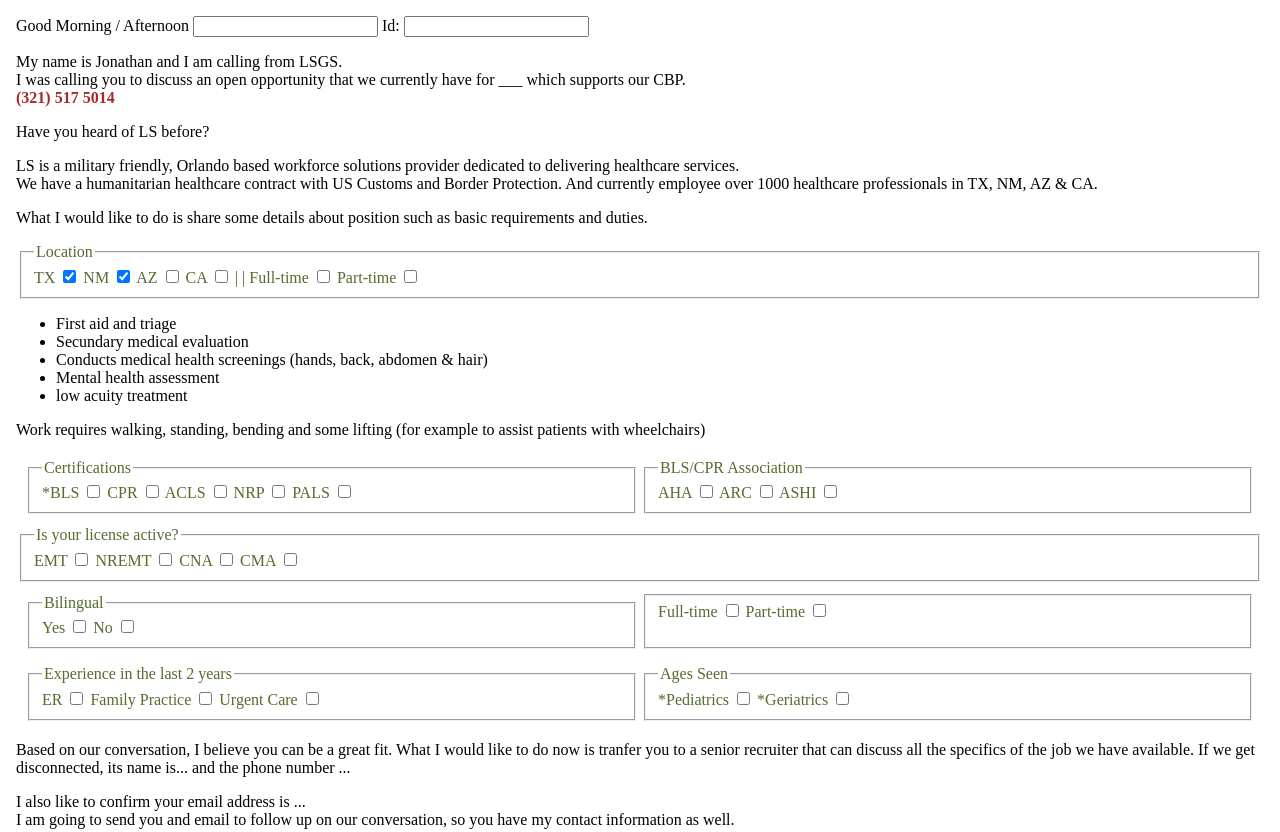
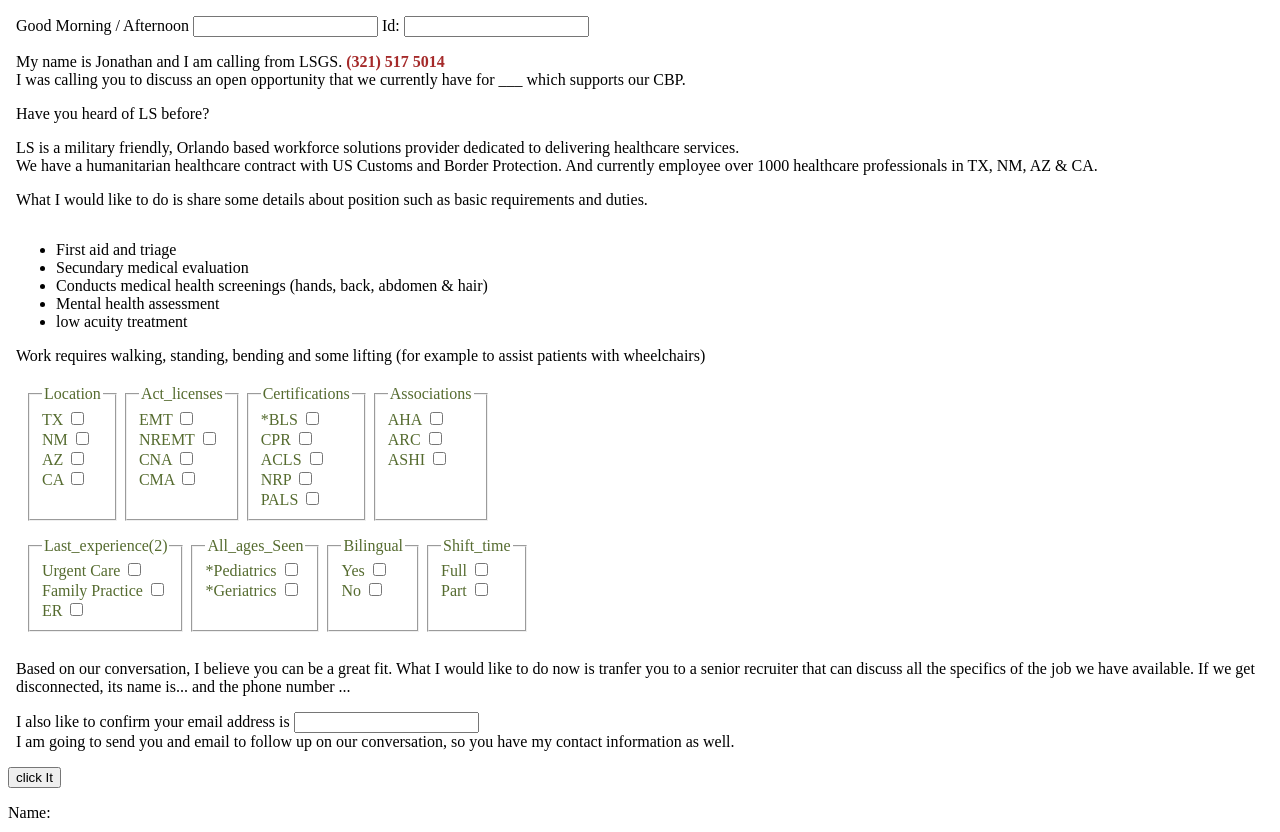
Before and after one commit to Jonathan-Robles/checklist, a plain HTML site: page index.html in a window 1280 px wide. Shown: the top 832 px of the page. Drawn offline with Linux system fonts and the light colour scheme.

Commit message:
Add files via upload

```diff
--- a/index.html
+++ b/index.html
@@ -29,7 +29,7 @@
         }
 
         .container fieldset{
-            width: 50%;
+            width: min-content;
 
         }
     </style>
@@ -39,10 +39,10 @@
 
     <div>
         <p>Good Morning / Afternoon <input type="text" id="name_1"> Id: <input type="text" id="id_1"></p>
-        <p>My name is Jonathan and I am calling from LSGS.<br>
+        <p>My name is Jonathan and I am calling from LSGS. <b> (321) 517 5014</b> <br>
             I was calling you to discuss an open opportunity that we
             currently have for ___ which supports our CBP.
-            <b> <br>(321) 517 5014</b>
+
         </p>
         <p>Have you heard of LS before?</p>
         <p>LS is a military friendly, Orlando based
@@ -53,17 +53,9 @@
         </p>
         <p>What I would like to do is share some details about position such as basic requirements and duties. </p>
 
-        <fieldset id="location_1">
-            <legend>Location</legend>
-            TX <input checked="checked" type="checkbox" value="TX" name="tx">
-            NM <input checked="checked" type="checkbox" value="NM" name="nm">
-            AZ <input type="checkbox" value="AZ" name="az">
-            CA <input type="checkbox" value="CA" name="ca">
-            | |
-            Full-time <input type="checkbox" value="- Full-time" >
-            Part-time <input type="checkbox" value="- Part-time" >
-        </fieldset>
+<div class="container">
 
+</div>
         <ul>
             <li>First aid and triage</li>
             <li>Secundary medical evaluation</li>
@@ -78,7 +70,20 @@
 
 
         <div class="container">
-
+            <fieldset id="location_1">
+                <legend>Location</legend>
+                TX <input type="checkbox" value="TX" name="tx">
+                NM <input type="checkbox" value="NM" name="nm">
+                AZ <input type="checkbox" value="AZ" name="az">
+                CA <input type="checkbox" value="CA" name="ca">
+            </fieldset>
+            <fieldset id="license_1">
+                <legend>Act_licenses</legend>
+                EMT <input type="checkbox" value="EMT" name="ent">
+                NREMT <input type="checkbox" value="NREMT" name="nrent">
+                CNA <input type="checkbox" value="CNA" name="cna">
+                CMA <input type="checkbox" value="CMA" name="cma">
+            </fieldset>
             <fieldset id="certification_1">
                 <legend>Certifications </legend>
                 *BLS <input type="checkbox" value="BLS">
@@ -89,64 +94,53 @@
             </fieldset>
 
             <fieldset id="association_1">
-                <legend>BLS/CPR Association </legend>
+                <legend>Associations </legend>
                 AHA <input type="checkbox" value="AHA">
                 ARC <input type="checkbox" value="ARC">
                 ASHI <input type="checkbox" value="ASHI">
             </fieldset>
         </div>
 
-        <fieldset id="license_1">
-            <legend>Is your license active? </legend>
-            EMT <input type="checkbox" value="EMT" name="ent">
-            NREMT <input type="checkbox" value="NREMT" name="nrent">
-            CNA <input type="checkbox" value="CNA" name="cna">
-            CMA <input type="checkbox" value="CMA" name="cma">
+
+
+        <div class="container">
+            <fieldset id="experience_1">
+                <legend>Last_experience(2) </legend>
+                Urgent Care <input type="checkbox" value="Urgent Care">
+                Family Practice <input type="checkbox" value="Family Practice">
+                ER <input type="checkbox" value="ER">
+
             </fieldset>
 
-        <div class="container">
+            <fieldset id="ages_1">
+                <legend>All_ages_Seen</legend>
+                *Pediatrics <input type="checkbox" value="Pediatrics 0-18">
+                *Geriatrics <input type="checkbox" value="Geriatrics">
+            </fieldset>
+
             <fieldset id="bilingual_1">
                 <legend>Bilingual </legend>
                 Yes <input type="checkbox" value="YES" name="yes">
                 No <input type="checkbox" value="NO" name="no">
             </fieldset>
-
             <fieldset id="shift_1">
-
-            Full-time <input type="checkbox" value="- Full-time" >
-            Part-time <input type="checkbox" value="- Part-time" >
+                <legend>Shift_time </legend>
+                Full <input type="checkbox" value="- Full-time" >
+                Part <input type="checkbox" value="- Part-time" >
             </fieldset>
         </div>
 
         <div class="container">
 <!--Experience box -->
-        <fieldset id="experience_1">
-            <legend>Experience in the last 2 years </legend>
-            ER <input type="checkbox" value="ER">
-            Family Practice <input type="checkbox" value="Family Practice">
-            Urgent Care <input type="checkbox" value="Urgent Care">
 
-        </fieldset>
-
-        <fieldset id="ages_1">
-            <legend>Ages Seen</legend>
-            *Pediatrics <input type="checkbox" value="Pediatrics 0-18">
-            *Geriatrics <input type="checkbox" value="Geriatrics">
-        </fieldset>
         </div>
-
-
-
-
-
-
 
 
         <p>Based on our conversation, I believe you can be a great fit.
             What I would like to do now is tranfer you to a senior recruiter that can discuss all
             the specifics of the job we have available. If we get disconnected,
             its name is... and the phone number ... </p>
-        <p>I also like to confirm your email address is ... <br>
+        <p>I also like to confirm your email address is <input type="text" id="name_1"> <br>
             I am going to send you and email to follow up on our conversation,
             so you have my contact information as well. </p>
     </div>
@@ -159,14 +153,17 @@
     <p>Position: <span id="position_2"></span></p>
 
     <p>Location Interested In: <span id="location_2"></span> <span id="shift_2"></span> </p>
+
     <p>Certifications: <span id="certification_2"></span></p>
     <p>Association: <span id="association_2"></span></p>
     <p>License: <span id="license_2"></span></p>
+
     <p>Bilingual: <span id="bilingual_2"></span></p>
 
     <p>Experience: <span id="experience_2"></span></p>
     <p>Ages Seen: <span id="ages_2"></span></p>
-    <p>Best time: <span id="association_2"></span></p>
+
+    <p>Contact best time: <span id="association_2"></span></p>
     <p>Start Availability: <span id="association_2"></span></p>
 
 
@@ -175,6 +172,7 @@
 </body>
 
 <script>
+
 function index(id_1, id_2){
     let x = document.getElementById(id_1);
         x = x.getElementsByTagName("input");
@@ -184,11 +182,10 @@
     for (let i = 0; i < x.length; i++) {
         if (x[i].checked == true) {
             demo.innerHTML += x[i].value + ", ";
-
+        }
+    }
 }
 
-    }
-}
 
 function click_it(){
     document.getElementById("name_2").innerHTML = document.getElementById("name_1").value;
```
Lines whose indentation alone changed are shown as unchanged.
